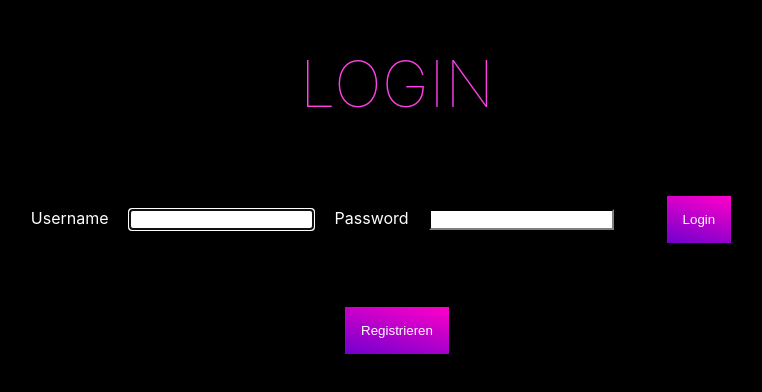
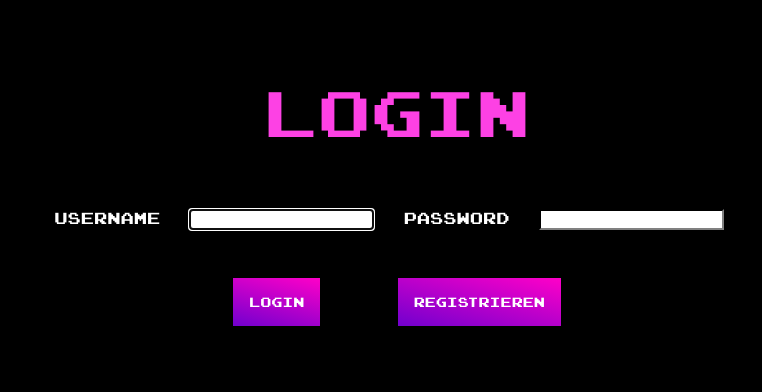
Before and after one commit to Uzade/BobbyBot, a Svelte app in the folder frontend/BobbyApp/: page / in a window 1280 px wide. Shown: the part 206-598 px from the top of the page, without its empty margins (243-1005 px from the left). Built offline with nearby package versions, Linux system fonts and the light colour scheme; no server answers.

Commit message:
add and implement new font

```diff
--- a/frontend/BobbyApp/public/global.css
+++ b/frontend/BobbyApp/public/global.css
@@ -4,3 +4,10 @@
     color:rgb(0, 0, 0);
     margin: 1rem;
 }
+button{
+    font-family: Joystix;
+}
+@font-face {
+    font-family: 'Joystix';
+    src: url("/fonts/joystix monospace.otf");
+}
--- a/frontend/BobbyApp/src/App.svelte
+++ b/frontend/BobbyApp/src/App.svelte
@@ -49,7 +49,7 @@
 <style>
 	:global(html){
 		background-color: rgb(0, 0, 0);
-		font-family: -apple-system, BlinkMacSystemFont, "Segoe UI", Roboto, Oxygen-Sans, Ubuntu, Cantarell, "Helvetica Neue", sans-serif;
+		font-family: 'Joystix';
 	}
 	main {
 		text-align: center;
```
Also changed, not shown: frontend/BobbyApp/public/fonts/joystix monospace.otf (added).
